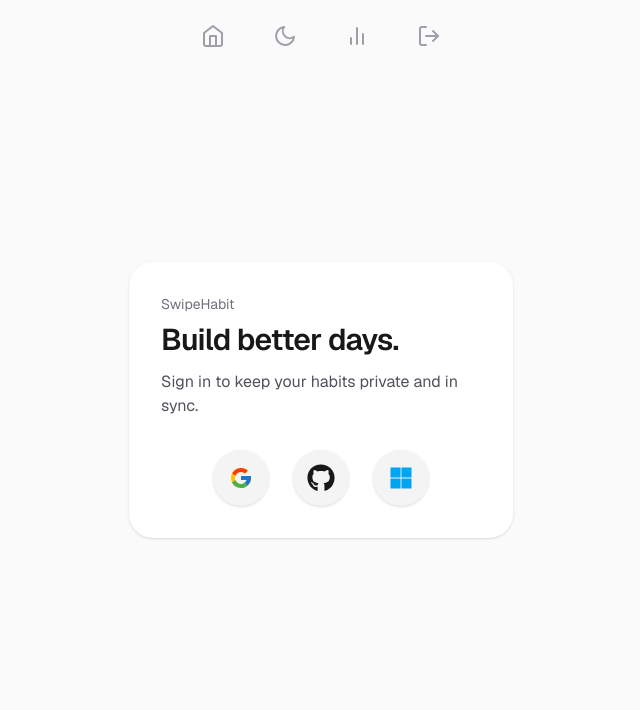
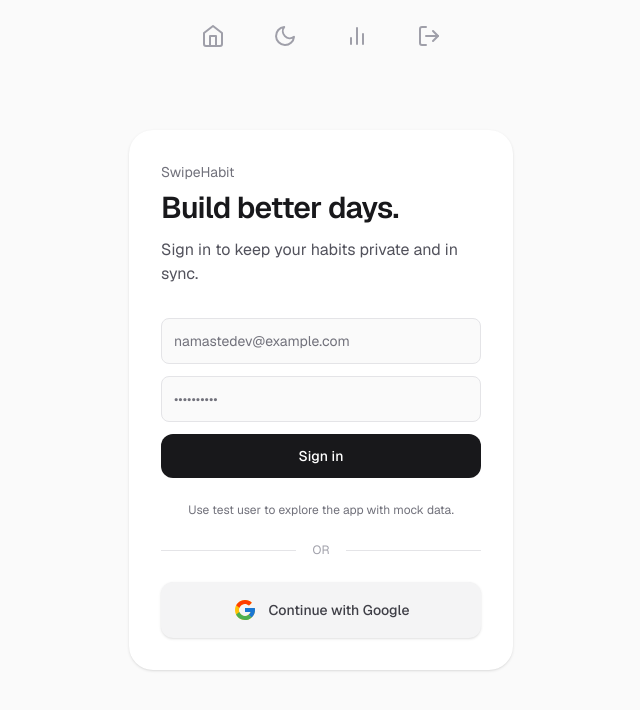
Before and after one commit to JustCodeDaily/protocols, a Next.js app: page /login in a window 1280 px wide. Shown: the top 710 px of the page, without its empty margins (319-959 px from the left). Built offline with nearby package versions, Linux system fonts and the light colour scheme; no server answers.

Commit message:
Add Test User for Login

```diff
--- a/src/app/login/sign-in-buttons.js
+++ b/src/app/login/sign-in-buttons.js
@@ -2,61 +2,106 @@
 import { useState } from "react";
 import { createClient } from "@/lib/supabase/client";
 import { FcGoogle } from "react-icons/fc";
-import { FaGithub, FaMicrosoft } from "react-icons/fa";
 
 export function SignInButtons() {
   const [error, setError] = useState("");
+  const [email, setEmail] = useState("namastedev@example.com");
+  const [password, setPassword] = useState("namasteDev");
+  const [loading, setLoading] = useState(false);
+  const supabase = createClient();
 
   async function signInWithGoogle() {
     setError("");
-    const { error: signInError } = await createClient().auth.signInWithOAuth({
+    const { error: signInError } = await supabase.auth.signInWithOAuth({
       provider: "google",
       options: { redirectTo: `${window.location.origin}/auth/callback` }
     });
     if (signInError) setError(signInError.message);
   }
 
-  async function signInWithGithub() {
-    // Placeholder function for Github login
+  async function signInWithEmail(e) {
+    e.preventDefault();
     setError("");
-    console.log("GitHub sign in not yet fully implemented.");
-  }
+    setLoading(true);
+    let { error: signInError } = await supabase.auth.signInWithPassword({
+      email,
+      password,
+    });
 
-  async function signInWithMicrosoft() {
-    // Placeholder function for Microsoft login
-    setError("");
-    console.log("Microsoft sign in not yet fully implemented.");
+    // Auto sign-up if user doesn't exist for easy testing
+    if (signInError && signInError.message.includes("Invalid login credentials")) {
+      const { error: signUpError } = await supabase.auth.signUp({
+        email,
+        password,
+        options: { data: { display_name: "namasteDev", tour_completed: true } }
+      });
+      if (!signUpError) {
+        signInError = null;
+      } else {
+        signInError = signUpError;
+      }
+    }
+
+    if (signInError) {
+      setError(signInError.message);
+    } else {
+      window.location.href = "/";
+    }
+    setLoading(false);
   }
 
   return (
-    <div className="mt-8">
+    <div className="mt-8 flex flex-col gap-4">
+      <form onSubmit={signInWithEmail} className="flex flex-col gap-3">
+        <input
+          type="email"
+          value={email}
+          onChange={(e) => setEmail(e.target.value)}
+          placeholder="Email"
+          className="rounded-lg border border-zinc-200 p-3 text-sm bg-zinc-50 dark:border-zinc-800 dark:bg-zinc-900 dark:text-zinc-50 outline-none focus:border-zinc-400 dark:focus:border-zinc-600 cursor-not-allowed text-zinc-500 dark:text-zinc-400"
+          readOnly
+          required
+        />
+        <input
+          type="password"
+          value={password}
+          onChange={(e) => setPassword(e.target.value)}
+          placeholder="Password"
+          className="rounded-lg border border-zinc-200 p-3 text-sm bg-zinc-50 dark:border-zinc-800 dark:bg-zinc-900 dark:text-zinc-50 outline-none focus:border-zinc-400 dark:focus:border-zinc-600 cursor-not-allowed text-zinc-500 dark:text-zinc-400"
+          readOnly
+          required
+        />
+        <button
+          type="submit"
+          disabled={loading}
+          className="flex w-full items-center justify-center rounded-xl bg-zinc-900 p-3 text-sm font-medium text-white hover:bg-zinc-800 dark:bg-white dark:text-zinc-900 dark:hover:bg-zinc-100 disabled:opacity-50"
+        >
+          {loading ? "Signing in..." : "Sign in"}
+        </button>
+      </form>
+
+      <p className="text-center text-xs text-zinc-500 mt-2">
+        Use test user to explore the app with mock data.
+      </p>
+
+      <div className="relative flex items-center py-2">
+        <div className="flex-grow border-t border-zinc-200 dark:border-zinc-800"></div>
+        <span className="flex-shrink-0 mx-4 text-xs text-zinc-400 uppercase">Or</span>
+        <div className="flex-grow border-t border-zinc-200 dark:border-zinc-800"></div>
+      </div>
+
       <div className="flex flex-row justify-center items-center gap-6">
         <button
-          className="flex h-14 w-14 items-center justify-center rounded-full bg-zinc-100 hover:bg-zinc-200 dark:bg-zinc-900 dark:hover:bg-zinc-800 transition-colors shadow-sm"
+          className="flex h-14 w-[100%] items-center justify-center rounded-xl bg-zinc-100 hover:bg-zinc-200 dark:bg-zinc-900 dark:hover:bg-zinc-800 transition-colors shadow-sm gap-3"
           onClick={signInWithGoogle}
           type="button"
           aria-label="Continue with Google"
         >
           <FcGoogle className="w-6 h-6" />
-        </button>
-        <button
-          className="flex h-14 w-14 items-center justify-center rounded-full bg-zinc-100 hover:bg-zinc-200 dark:bg-zinc-900 dark:hover:bg-zinc-800 transition-colors shadow-sm"
-          onClick={signInWithGithub}
-          type="button"
-          aria-label="Continue with GitHub"
-        >
-          <FaGithub className="w-7 h-7 text-zinc-900 dark:text-zinc-100" />
-        </button>
-        <button
-          className="flex h-14 w-14 items-center justify-center rounded-full bg-zinc-100 hover:bg-zinc-200 dark:bg-zinc-900 dark:hover:bg-zinc-800 transition-colors shadow-sm"
-          onClick={signInWithMicrosoft}
-          type="button"
-          aria-label="Continue with Microsoft"
-        >
-          <FaMicrosoft className="w-6 h-6 text-[#00a4ef]" />
+          <span className="text-sm font-medium text-zinc-700 dark:text-zinc-300">Continue with Google</span>
         </button>
       </div>
-      {error ? <p className="mt-4 text-sm text-red-600 text-center">{error}</p> : null}
+      {error && <p className="mt-4 text-sm text-red-600 text-center">{error}</p>}
     </div>
   );
 }
```
